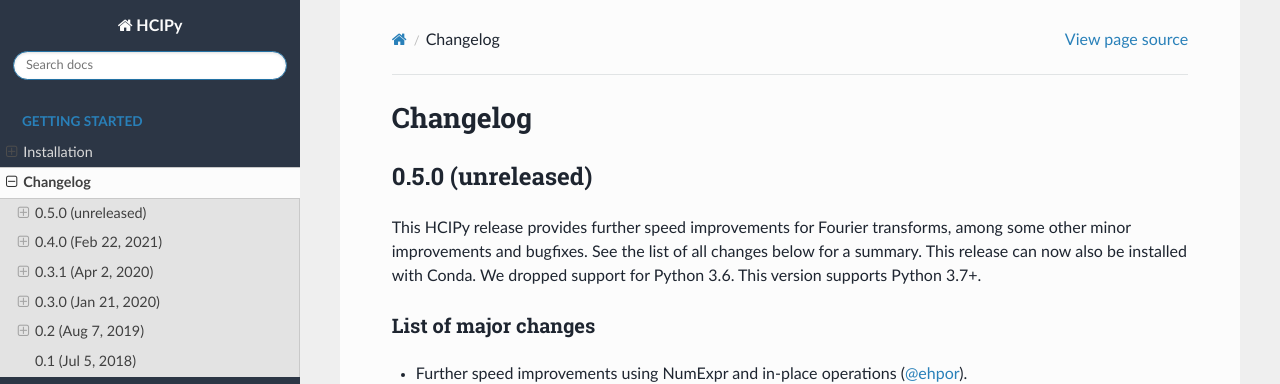
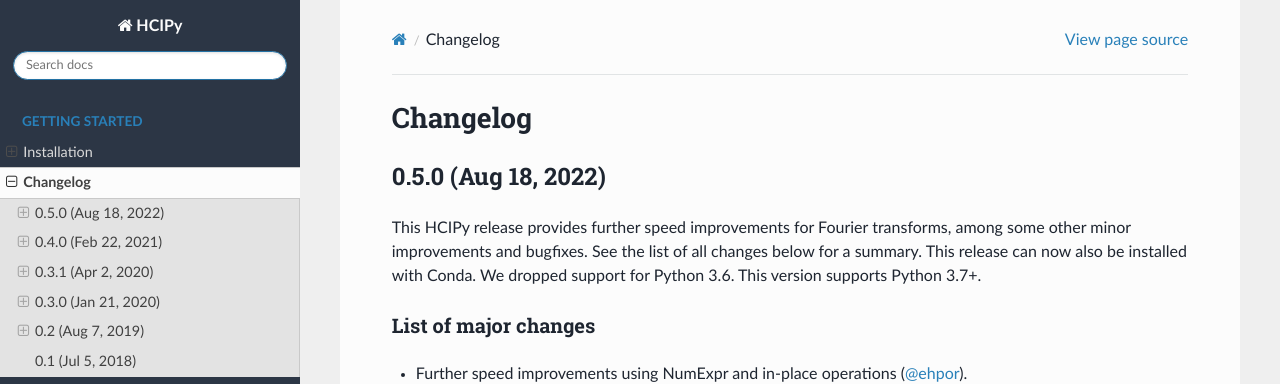
Before and after one commit to ehpor/hcipy, a Sphinx documentation site: the page built from doc/changelog.rst, in a window 1280 px wide and 900 px high. Shown: the top 384 px of the window. Built offline with Sphinx 7.4.7 and the Read the Docs theme 2.0.0, drawn with Linux system fonts in a browser that asks for light colours; pages that are not in the unit, such as notebooks, are missing from menus; the version number could not be read and is left out.

Commit message:
Add the release date.

```diff
--- a/doc/changelog.rst
+++ b/doc/changelog.rst
@@ -1,7 +1,7 @@
 Changelog
 =========
 
-0.5.0 (unreleased)
+0.5.0 (Aug 18, 2022)
 --------------------
 
 This HCIPy release provides further speed improvements for Fourier transforms, among some other minor improvements and bugfixes. See the list of all changes below for a summary. This release can now also be installed with Conda. We dropped support for Python 3.6. This version supports Python 3.7+.
```
